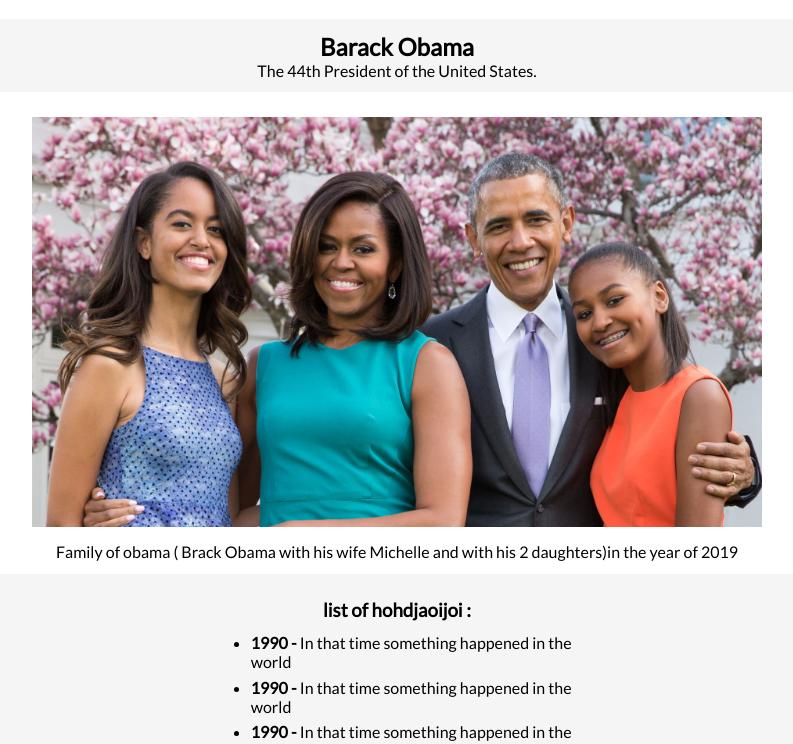
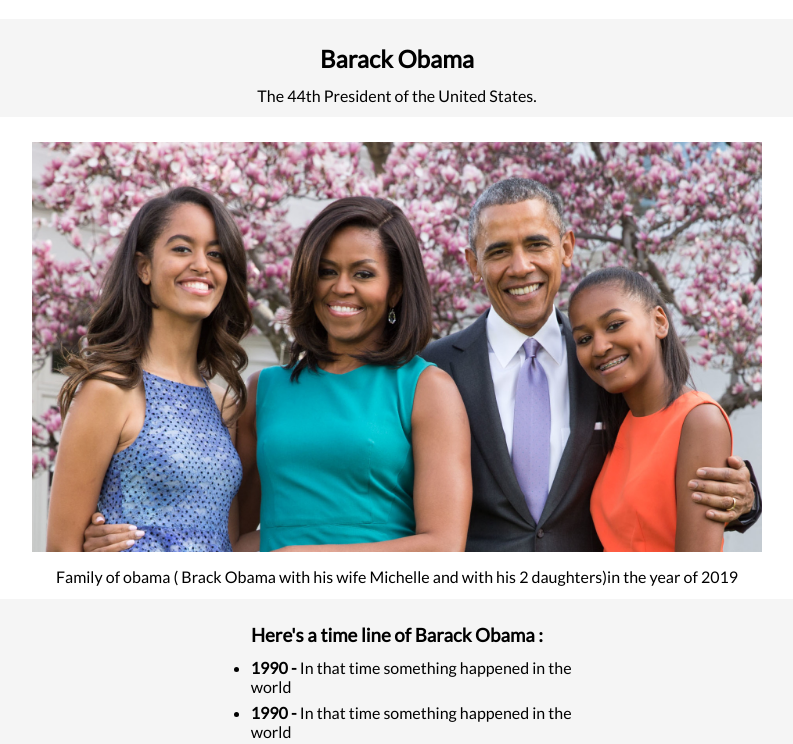
Before and after one commit to vishnugopy/obama_vishnu, a plain HTML site: page index.html in a window 1280 px wide. Shown: the top 744 px of the page, without its empty margins (243-1036 px from the left). Drawn offline with Linux system fonts and the light colour scheme.

Commit message:
done work

```diff
--- a/index.html
+++ b/index.html
@@ -16,7 +16,7 @@
         <p>Family of obama ( Brack Obama with his wife Michelle and with his 2 daughters)in the year of 2019</p>
     </div>
 
-    <h3>list of hohdjaoijoi :</h3>
+    <h3>Here's a time line of Barack Obama :</h3>
 
     <div class="sub">
     <ul>
--- a/style.css
+++ b/style.css
@@ -13,7 +13,7 @@ body{
 }
 
 h1{
-    margin: 1% auto 1% auto;
+    margin: 1% 0% 1% 0%;
 }
 
 h3{
@@ -63,7 +63,7 @@ li{
     margin: 2% 0% 2% 0%;
 }
 
-h1 , h2 ,  h4{
+h2 ,  h4{
     margin: 0;
 }
 
```
